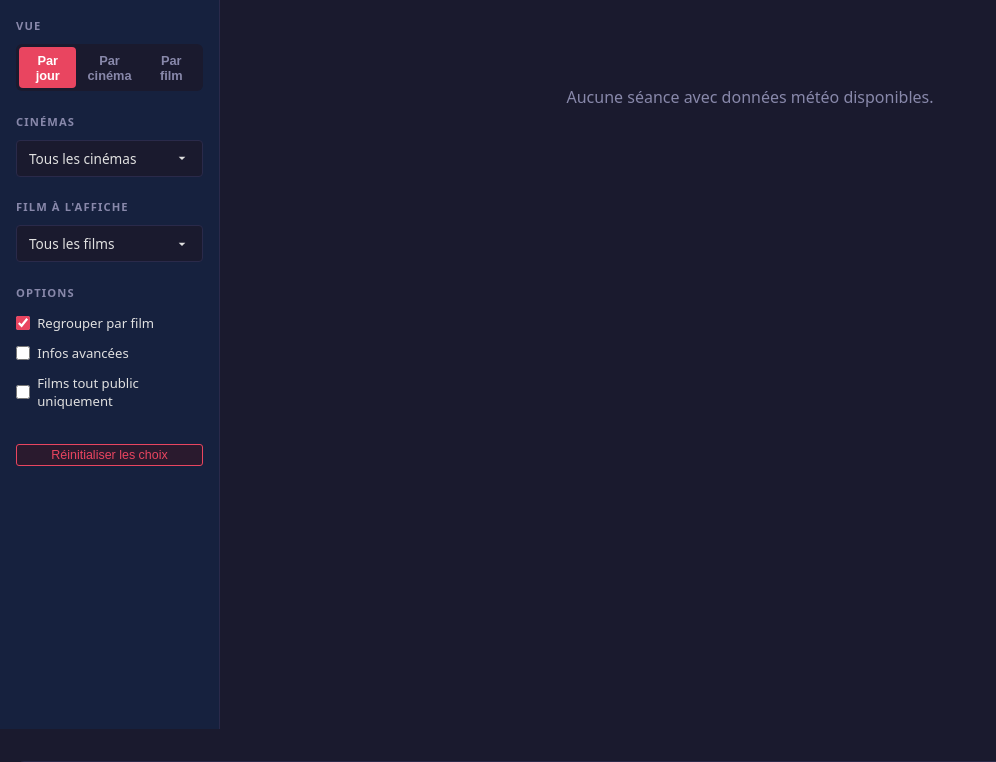
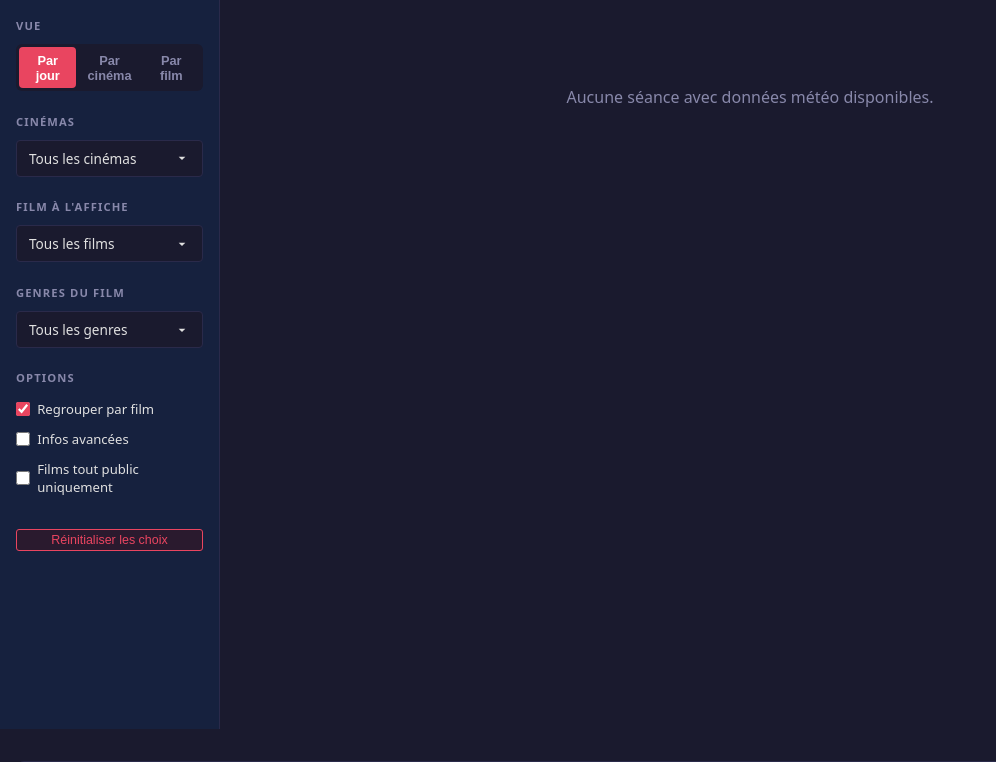
Before and after one commit to Geoffreydoco/Planification_Cine_Canicule, a Flask app: page / in a window 1280 px wide. Shown: the part 129-891 px from the top of the page, without its empty margins (0-996 px from the left). Run offline with Flask 2, Linux system fonts and the light colour scheme; data that the repository does not hold is empty; parts of the project's set-up code (start-up, migrations or seed data) failed here and were passed over.

Commit message:
feat: ajouter bloc HTML filtre genres

```diff
--- a/templates/index.html
+++ b/templates/index.html
@@ -758,6 +758,26 @@
       </nav>
     </div>
 
+    <!-- Genre filter -->
+    <div class="filter-group">
+      <h2>Genres du film</h2>
+      <nav class="fr-nav" id="genre-nav" role="navigation" aria-label="Filtre par genre">
+        <ul class="fr-nav__list">
+          <li class="fr-nav__item">
+            <button class="fr-nav__btn" aria-expanded="false" aria-controls="genre-menu-panel" id="genre-nav-btn" onclick="toggleGenreDropdown()">
+              <span id="genre-dropdown-label">Tous les genres</span>
+            </button>
+            <div class="fr-collapse fr-menu" id="genre-menu-panel">
+              <div style="padding:6px 6px 4px;">
+                <input type="text" id="genre-filter-search" placeholder="Rechercher un genre…" oninput="filterGenreList(this.value)">
+              </div>
+              <ul class="fr-menu__list" id="genre-options"></ul>
+            </div>
+          </li>
+        </ul>
+      </nav>
+    </div>
+
     <!-- Group by film toggle + advanced info -->
     <div class="filter-group">
       <h2>Options</h2>
```
